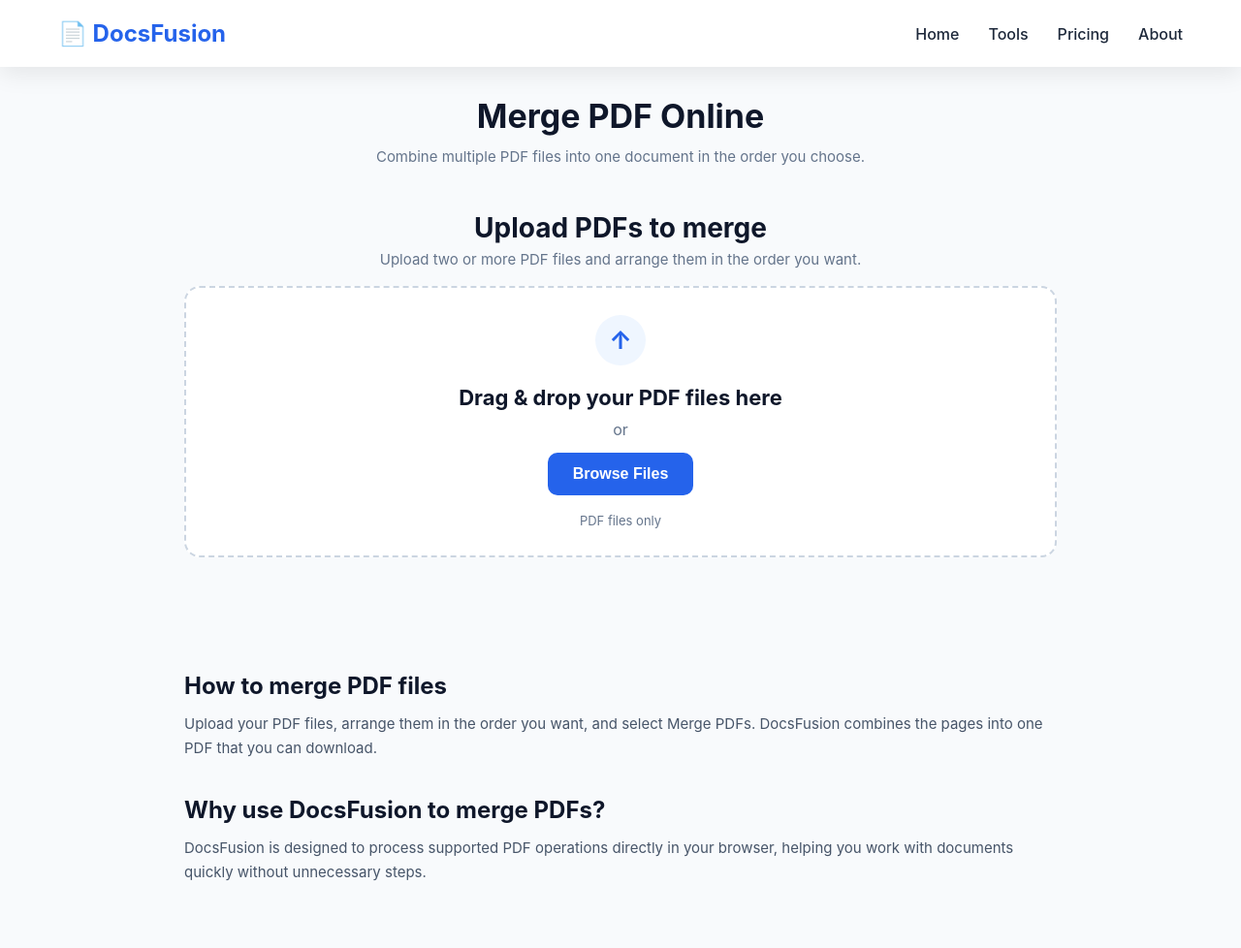
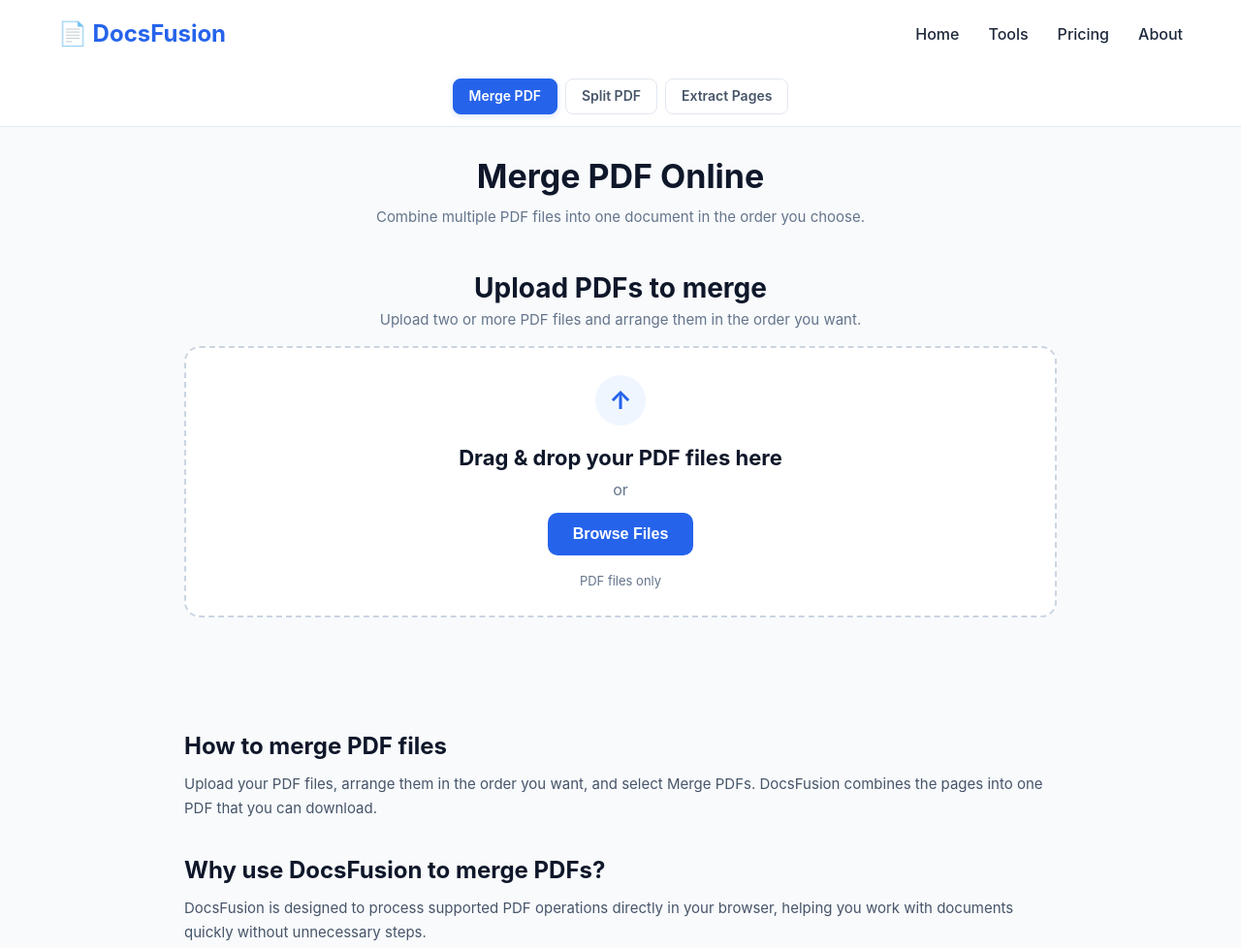
Before and after one commit to Rahul-dev99/Docsfusion, a website built with Vite: page frontend/merge-pdf/index.html in a window 1280 px wide. Shown: the whole page at 97% size. Built offline with nearby package versions, Linux system fonts and the light colour scheme.

Commit message:
Add navigation between PDF tool pages

```diff
--- a/frontend/merge-pdf/index.html
+++ b/frontend/merge-pdf/index.html
@@ -89,7 +89,40 @@
 
     </header>
 
+<!-- ==========================================
+     PDF TOOL NAVIGATION
+=========================================== -->
 
+<nav
+    class="pdf-tool-tabs"
+    aria-label="PDF tools"
+>
+    <div class="pdf-tool-tabs-container">
+
+        <a
+            href="../merge-pdf/"
+            class="pdf-tool-tab is-active"
+            aria-current="page"
+        >
+            Merge PDF
+        </a>
+
+        <a
+            href="../split-pdf/"
+            class="pdf-tool-tab"
+        >
+            Split PDF
+        </a>
+
+        <a
+            href="../extract-pdf-pages/"
+            class="pdf-tool-tab"
+        >
+            Extract Pages
+        </a>
+
+    </div>
+</nav>
     <!-- ==========================================
          MAIN CONTENT
     =========================================== -->
--- a/frontend/styles/components.css
+++ b/frontend/styles/components.css
@@ -1352,3 +1352,129 @@
 
     font-weight: 600;
 }
+/* ==========================================
+   PDF TOOL NAVIGATION
+========================================== */
+
+.pdf-tool-tabs {
+    width: 100%;
+
+    background: #FFFFFF;
+
+    border-bottom: 1px solid #E2E8F0;
+}
+
+
+.pdf-tool-tabs-container {
+    display: flex;
+
+    align-items: center;
+
+    justify-content: center;
+
+    gap: 8px;
+
+    max-width: 1200px;
+
+    margin: 0 auto;
+
+    padding: 12px 24px;
+
+    overflow-x: auto;
+
+    scrollbar-width: thin;
+}
+
+
+.pdf-tool-tab {
+    flex: 0 0 auto;
+
+    padding: 9px 16px;
+
+    border: 1px solid #E2E8F0;
+
+    border-radius: 8px;
+
+    background: #FFFFFF;
+
+    color: #475569;
+
+    font-size: 14px;
+
+    font-weight: 600;
+
+    line-height: 1.2;
+
+    text-decoration: none;
+
+    white-space: nowrap;
+
+    transition:
+        background-color 0.2s ease,
+        border-color 0.2s ease,
+        color 0.2s ease,
+        box-shadow 0.2s ease;
+}
+
+
+.pdf-tool-tab:hover {
+    border-color: #93C5FD;
+
+    background: #EFF6FF;
+
+    color: #1D4ED8;
+}
+
+
+.pdf-tool-tab:focus-visible {
+    outline: 3px solid rgba(37, 99, 235, 0.25);
+
+    outline-offset: 2px;
+}
+
+
+.pdf-tool-tab.is-active {
+    border-color: #2563EB;
+
+    background: #2563EB;
+
+    color: #FFFFFF;
+
+    box-shadow:
+        0 2px 6px rgba(37, 99, 235, 0.18);
+}
+
+
+.pdf-tool-tab.is-active:hover {
+    background: #1D4ED8;
+
+    border-color: #1D4ED8;
+
+    color: #FFFFFF;
+}
+/* ==========================================
+   PDF TOOL NAVIGATION
+========================================== */
+
+@media (max-width: 480px) {
+
+    .pdf-tool-tabs-container {
+        justify-content: flex-start;
+
+        gap: 8px;
+
+        padding: 10px 16px;
+
+        overflow-x: auto;
+
+        -webkit-overflow-scrolling: touch;
+    }
+
+
+    .pdf-tool-tab {
+        padding: 8px 13px;
+
+        font-size: 13px;
+    }
+
+}
```
Also changed, not shown: frontend/extract-pdf-pages/index.html (+34 -0 lines), frontend/split-pdf/index.html (+33 -0 lines).
